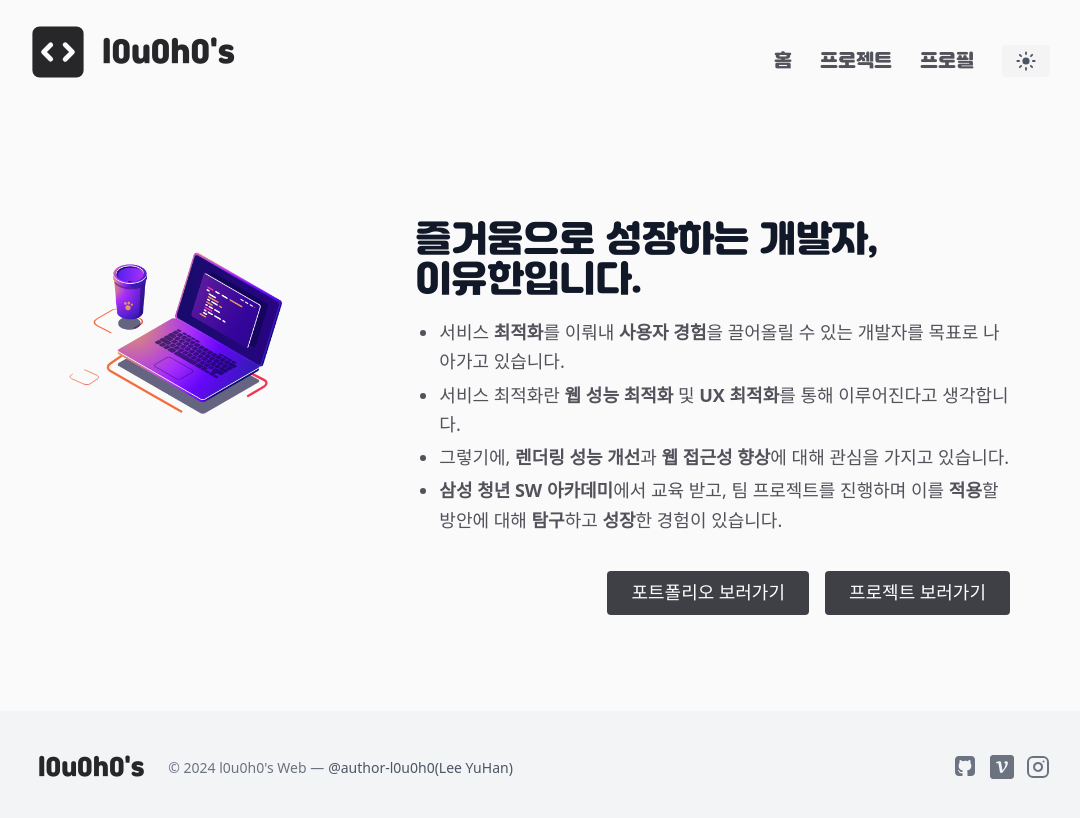
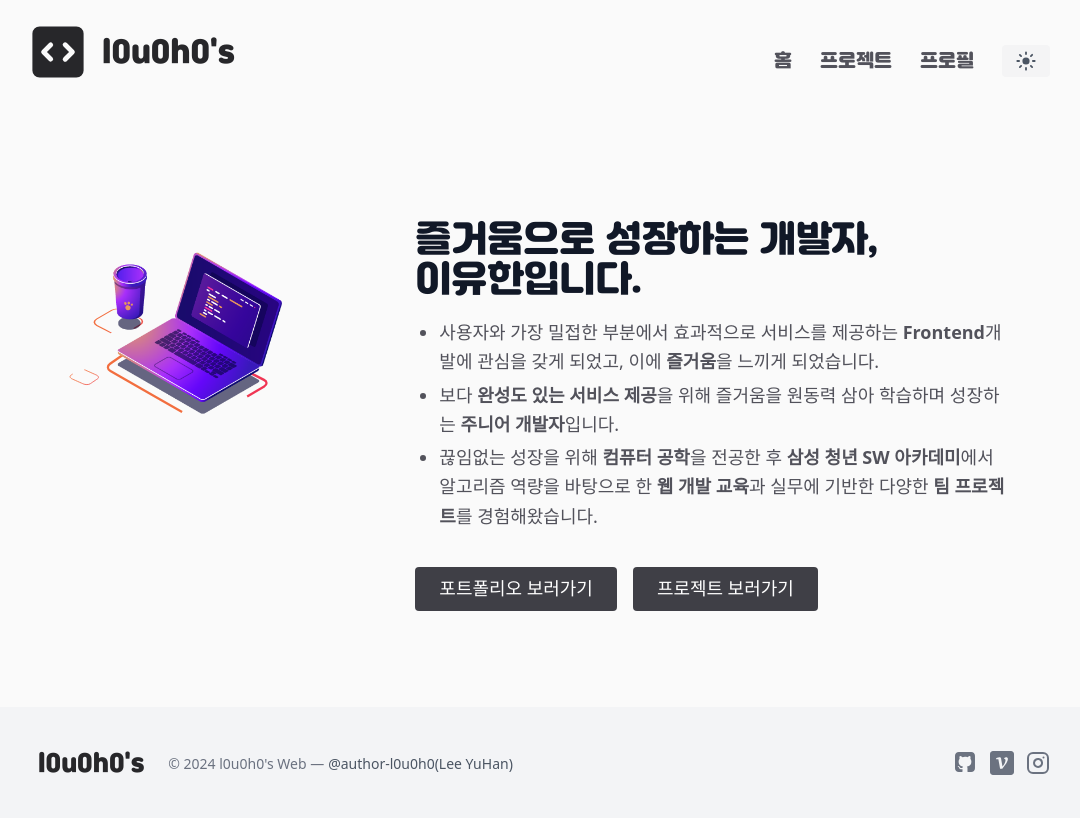
Before and after one commit to l0u0h0/next_portfolio, a Next.js app: page / in a window 1280 px wide. Shown: the top 818 px of the page, without its empty margins (102-1182 px from the left). Built offline with nearby package versions, Linux system fonts and the light colour scheme; a web font is replaced by a local one.

Commit message:
:lipstick: Home Content 수정

```diff
--- a/components/Home/hero.tsx
+++ b/components/Home/hero.tsx
@@ -15,24 +15,22 @@ export default function Hero() {
         </h1>
         <ul className="mb-8 ml-6 leading-relaxed text-lg text-left list-disc">
           <li>
-            서비스 <b>최적화</b>를 이뤄내 <b>사용자 경험</b>을 끌어올릴 수 있는
-            개발자를 목표로 나아가고 있습니다.
+            사용자와 가장 밀접한 부분에서 효과적으로 서비스를 제공하는{' '}
+            <b>Frontend</b>
+            개발에 관심을 갖게 되었고, 이에 <b>즐거움</b>을 느끼게 되었습니다.
           </li>
           <li>
-            서비스 최적화란 <b>웹 성능 최적화</b> 및 <b>UX 최적화</b>를 통해
-            이루어진다고 생각합니다.
+            보다 <b>완성도 있는 서비스 제공</b>을 위해 즐거움을 원동력 삼아
+            학습하며 성장하는 <b>주니어 개발자</b>입니다.
           </li>
           <li>
-            그렇기에, <b>렌더링 성능 개선</b>과 <b>웹 접근성 향상</b>에 대해
-            관심을 가지고 있습니다.
-          </li>
-          <li>
-            <b>삼성 청년 SW 아카데미</b>에서 교육 받고, 팀 프로젝트를 진행하며
-            이를 <b>적용</b>할 방안에 대해 <b>탐구</b>하고 <b>성장</b>한 경험이
-            있습니다.
+            끊임없는 성장을 위해 <b>컴퓨터 공학</b>을 전공한 후{' '}
+            <b>삼성 청년 SW 아카데미</b>에서 알고리즘 역량을 바탕으로 한{' '}
+            <b>웹 개발 교육</b>과 실무에 기반한 다양한 <b>팀 프로젝트</b>를
+            경험해왔습니다.
           </li>
         </ul>
-        <div className="w-full flex gap-4 justify-end">
+        <div className="w-full flex gap-4 justify-center lg:justify-start">
           <Link
             href="https://lyh-portfolio.notion.site/b8cc6a69fb06478f8f2d01f4288f49d4"
             className="btn-project"
--- a/components/Profile/About/index.tsx
+++ b/components/Profile/About/index.tsx
@@ -11,7 +11,7 @@ export default function AboutMe() {
         <div className="m-10 mx-0">
           <ul className="mb-8 ml-12 mr-6 leading-relaxed text-lg text-left list-disc">
             <li className="text-xl text-zinc-700 dark:text-zinc-50 font-semibold mb-2 -ml-4 list-none">
-              안녕하세요. 서비스 개발의 <b>본질</b>에 다가가고픈 <b>Frontend</b>{' '}
+              안녕하세요! 서비스 개발의 <b>본질</b>에 다가가고픈 <b>Frontend</b>{' '}
               개발자 이유한입니다.
             </li>
             <li>
```
